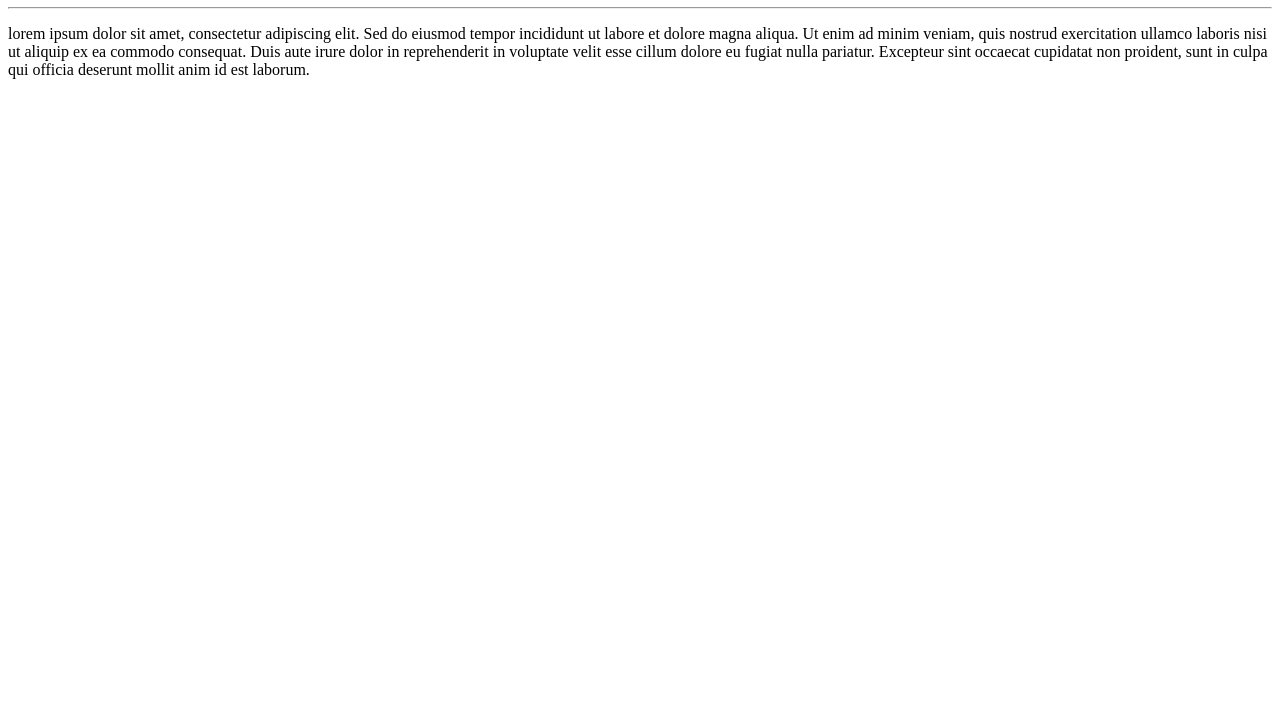
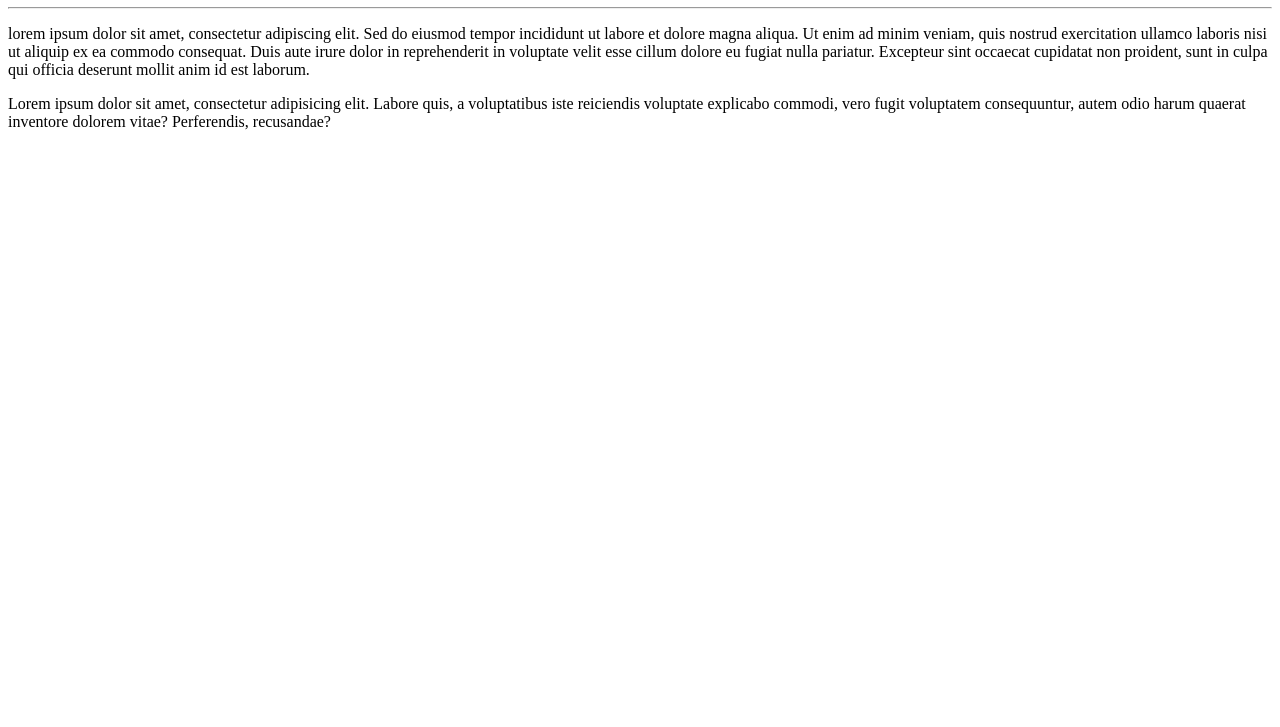
Before and after one commit to yagotsuki/Ola-Mundo, a plain HTML site: page site-exemplo/index.html in a window 1280 px wide. Shown: the part 73-800 px from the top of the page. Drawn offline with Linux system fonts and the light colour scheme.

Commit message:
Adicionei um parágrafo

```diff
--- a/site-exemplo/index.html
+++ b/site-exemplo/index.html
@@ -10,7 +10,7 @@
     <hr>
     <p>lorem ipsum dolor sit amet, consectetur adipiscing elit. Sed do eiusmod tempor incididunt ut labore et dolore magna aliqua. Ut enim ad minim veniam, quis nostrud exercitation ullamco laboris nisi ut aliquip ex ea commodo consequat. Duis aute irure dolor in reprehenderit in voluptate velit esse cillum dolore eu fugiat nulla pariatur. Excepteur sint occaecat cupidatat non proident, sunt in culpa qui officia deserunt mollit anim id est laborum.
     </p>
-
+<p>Lorem ipsum dolor sit amet, consectetur adipisicing elit. Labore quis, a voluptatibus iste reiciendis voluptate explicabo commodi, vero fugit voluptatem consequuntur, autem odio harum quaerat inventore dolorem vitae? Perferendis, recusandae?</p>
 
 
 
```
